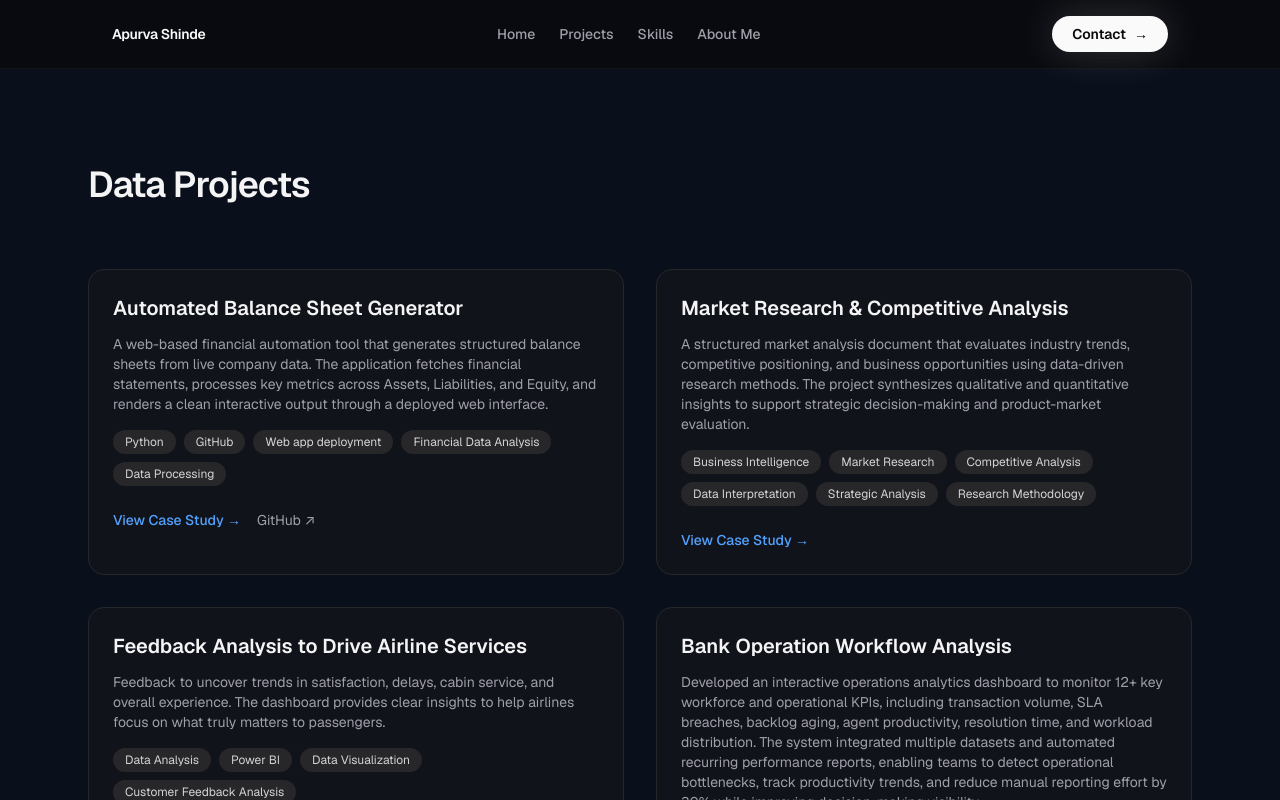
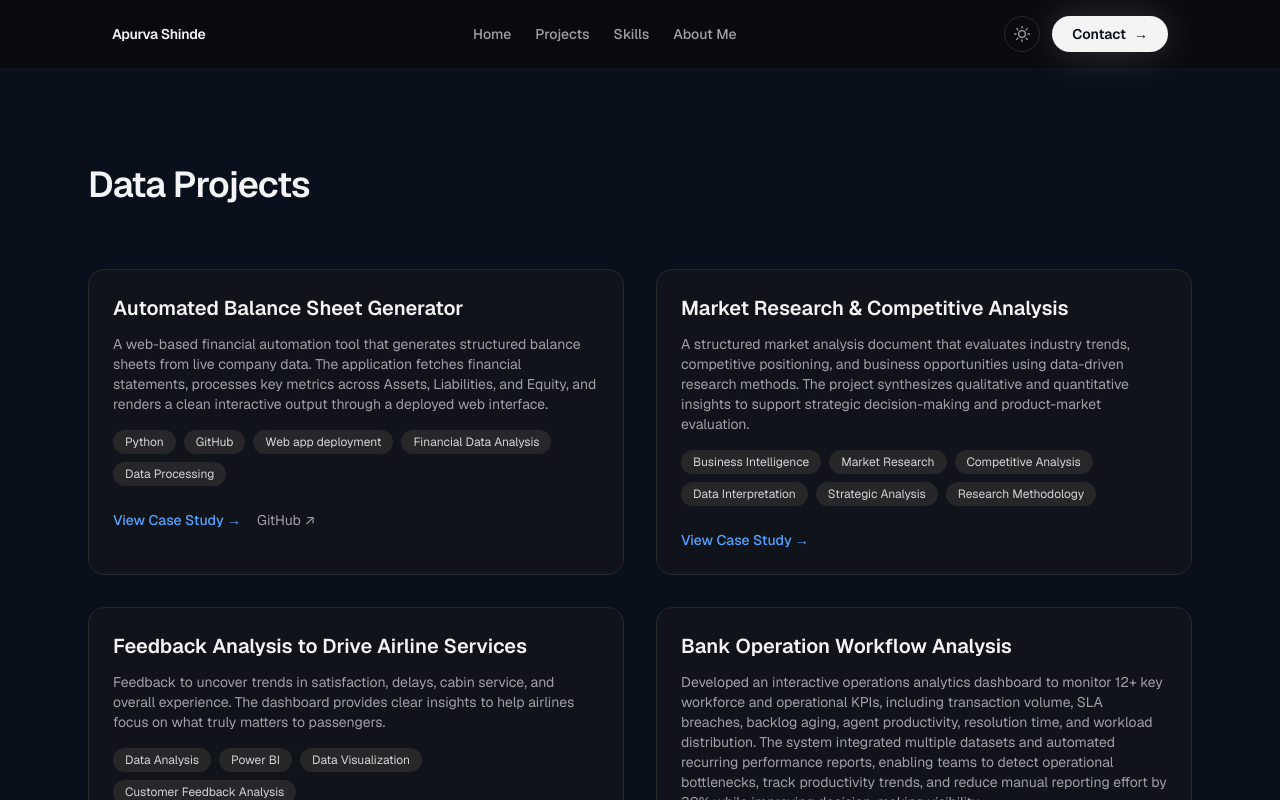
Before and after one commit to Apurv-Shinde11/Portfolio, a Next.js app: page /projects/analysis in a window 1280 px wide. Shown: the top 800 px of the page. Built offline with nearby package versions, Linux system fonts and the light colour scheme.

Commit message:
add dark/light theme toggle

```diff
--- a/app/globals.css
+++ b/app/globals.css
@@ -3,6 +3,21 @@
 :root {
   --background: #0A0F1C;
   --foreground: #f4f4f5;
+  --header-bg: rgba(9, 9, 11, 0.70);
+  --header-border: rgba(24, 24, 27, 0.70);
+  --nav-text: #a1a1aa;
+  --nav-text-hover: #f4f4f5;
+  --card-border: rgba(39, 39, 42, 1);
+}
+
+[data-theme="light"] {
+  --background: #f8f8f6;
+  --foreground: #111111;
+  --header-bg: rgba(248, 248, 246, 0.80);
+  --header-border: rgba(0, 0, 0, 0.08);
+  --nav-text: #555555;
+  --nav-text-hover: #111111;
+  --card-border: rgba(0, 0, 0, 0.10);
 }
 
 @theme inline {
@@ -21,6 +36,7 @@ body {
   color: var(--foreground);
   font-family: var(--font-geist-sans), system-ui, -apple-system, BlinkMacSystemFont,
     "SF Pro Text", "SF Pro Display", "Segoe UI", sans-serif;
+  transition: background-color 0.3s ease, color 0.3s ease;
 }
 
 .liquid-ether-container {
--- a/app/layout.tsx
+++ b/app/layout.tsx
@@ -30,8 +30,16 @@ export default function RootLayout({
 }>) {
   return (
     <html lang="en">
+      <head>
+        <script
+          dangerouslySetInnerHTML={{
+            __html: `(function(){try{var t=localStorage.getItem('theme');document.documentElement.setAttribute('data-theme',t==='light'?'light':'dark');}catch(e){}})();`,
+          }}
+        />
+      </head>
       <body
-        className={`${geistSans.variable} ${geistMono.variable} antialiased bg-[#0A0F1C] text-zinc-50`}
+        className={`${geistSans.variable} ${geistMono.variable} antialiased`}
+        style={{ backgroundColor: "var(--background)", color: "var(--foreground)" }}
       >
         <Header />
         {children}
--- a/app/page.tsx
+++ b/app/page.tsx
@@ -3,11 +3,10 @@ import Projects from "@/components/sections/Projects";
 import Skills from "@/components/sections/Skills";
 import Collaboration from "@/components/sections/Collaboration";
 import MyWorld from "@/components/sections/MyWorld";
-import AboutMe from "@/components/sections/AboutSnapshot";
 
 export default function Home() {
   return (
-    <main id="content" className="bg-[#0A0F1C] text-zinc-50">
+    <main id="content" style={{ backgroundColor: "var(--background)", color: "var(--foreground)" }}>
       <Hero />
       <MyWorld />
       <Projects />
--- a/components/Header.tsx
+++ b/components/Header.tsx
@@ -1,11 +1,18 @@
+"use client";
+
 import { navLinks, site } from "@/data/site";
 import Link from "next/link";
+import ThemeToggle from "@/components/ThemeToggle";
 
 export default function Header() {
   return (
-    <header className="sticky top-0 z-50 border-b border-zinc-900/70 bg-zinc-950/70 backdrop-blur">
-
-      {/* Accessibility Skip Link */}
+    <header
+      className="sticky top-0 z-50 backdrop-blur"
+      style={{
+        borderBottom: "1px solid var(--header-border)",
+        backgroundColor: "var(--header-bg)",
+      }}
+    >
       <a
         href="#content"
         className="sr-only focus:not-sr-only focus:absolute focus:left-4 focus:top-4 focus:z-50 focus:rounded-full focus:bg-white focus:px-4 focus:py-2 focus:text-sm focus:font-medium focus:text-zinc-950"
@@ -15,40 +22,41 @@ export default function Header() {
 
       <div className="mx-auto flex w-full max-w-6xl items-center justify-between px-6 py-4 md:px-10 lg:px-12">
 
-        {/* Logo / Name */}
         <Link
           href="/"
-          className="text-sm font-semibold tracking-tight text-zinc-50"
+          className="text-sm font-semibold tracking-tight transition"
+          style={{ color: "var(--foreground)" }}
         >
           {site.name}
         </Link>
 
-        {/* Navigation Links */}
         <nav className="hidden items-center gap-6 md:flex">
           {navLinks.map((link) => (
             <Link
               key={link.href}
               href={link.href}
-              className="text-sm font-medium text-zinc-400 transition hover:text-zinc-50"
+              className="text-sm font-medium transition"
+              style={{ color: "var(--nav-text)" }}
+              onMouseEnter={e => (e.currentTarget.style.color = "var(--nav-text-hover)")}
+              onMouseLeave={e => (e.currentTarget.style.color = "var(--nav-text)")}
             >
               {link.label}
             </Link>
           ))}
         </nav>
 
-        {/* Contact Button */}
         <div className="flex items-center gap-3">
+          <ThemeToggle />
           <a
             href="#contact"
-            className="group inline-flex items-center gap-2 rounded-full bg-zinc-50 px-5 py-2 text-sm font-semibold text-zinc-950 shadow-[0_0_40px_rgba(250,250,250,0.18)] transition hover:-translate-y-0.5 hover:bg-white"
+            className="group inline-flex items-center gap-2 rounded-full px-5 py-2 text-sm font-semibold shadow-[0_0_40px_rgba(250,250,250,0.18)] transition hover:-translate-y-0.5"
+            style={{
+              backgroundColor: "var(--foreground)",
+              color: "var(--background)",
+            }}
           >
             Contact
-            <span
-              aria-hidden
-              className="transition-transform group-hover:translate-x-0.5"
-            >
-              →
-            </span>
+            <span aria-hidden className="transition-transform group-hover:translate-x-0.5">→</span>
           </a>
         </div>
 
--- /dev/null
+++ b/components/ThemeToggle.tsx
@@ -0,0 +1,52 @@
+"use client";
+
+import { useEffect, useState } from "react";
+
+export default function ThemeToggle() {
+  const [theme, setTheme] = useState<"dark" | "light">("dark");
+
+  useEffect(() => {
+    const stored = localStorage.getItem("theme") as "dark" | "light" | null;
+    const initial = stored ?? "dark";
+    setTheme(initial);
+    document.documentElement.setAttribute("data-theme", initial);
+  }, []);
+
+  function toggle() {
+    const next = theme === "dark" ? "light" : "dark";
+    setTheme(next);
+    document.documentElement.setAttribute("data-theme", next);
+    localStorage.setItem("theme", next);
+  }
+
+  return (
+    <button
+      onClick={toggle}
+      aria-label={`Switch to ${theme === "dark" ? "light" : "dark"} mode`}
+      className="flex h-9 w-9 items-center justify-center rounded-full border transition hover:-translate-y-0.5"
+      style={{
+        borderColor: "var(--card-border)",
+        color: "var(--nav-text)",
+        background: "transparent",
+      }}
+    >
+      {theme === "dark" ? (
+        <svg width="16" height="16" viewBox="0 0 24 24" fill="none" stroke="currentColor" strokeWidth="2" strokeLinecap="round" strokeLinejoin="round" aria-hidden="true">
+          <circle cx="12" cy="12" r="5"/>
+          <line x1="12" y1="1" x2="12" y2="3"/>
+          <line x1="12" y1="21" x2="12" y2="23"/>
+          <line x1="4.22" y1="4.22" x2="5.64" y2="5.64"/>
+          <line x1="18.36" y1="18.36" x2="19.78" y2="19.78"/>
+          <line x1="1" y1="12" x2="3" y2="12"/>
+          <line x1="21" y1="12" x2="23" y2="12"/>
+          <line x1="4.22" y1="19.78" x2="5.64" y2="18.36"/>
+          <line x1="18.36" y1="5.64" x2="19.78" y2="4.22"/>
+        </svg>
+      ) : (
+        <svg width="16" height="16" viewBox="0 0 24 24" fill="none" stroke="currentColor" strokeWidth="2" strokeLinecap="round" strokeLinejoin="round" aria-hidden="true">
+          <path d="M21 12.79A9 9 0 1 1 11.21 3 7 7 0 0 0 21 12.79z"/>
+        </svg>
+      )}
+    </button>
+  );
+}
```
